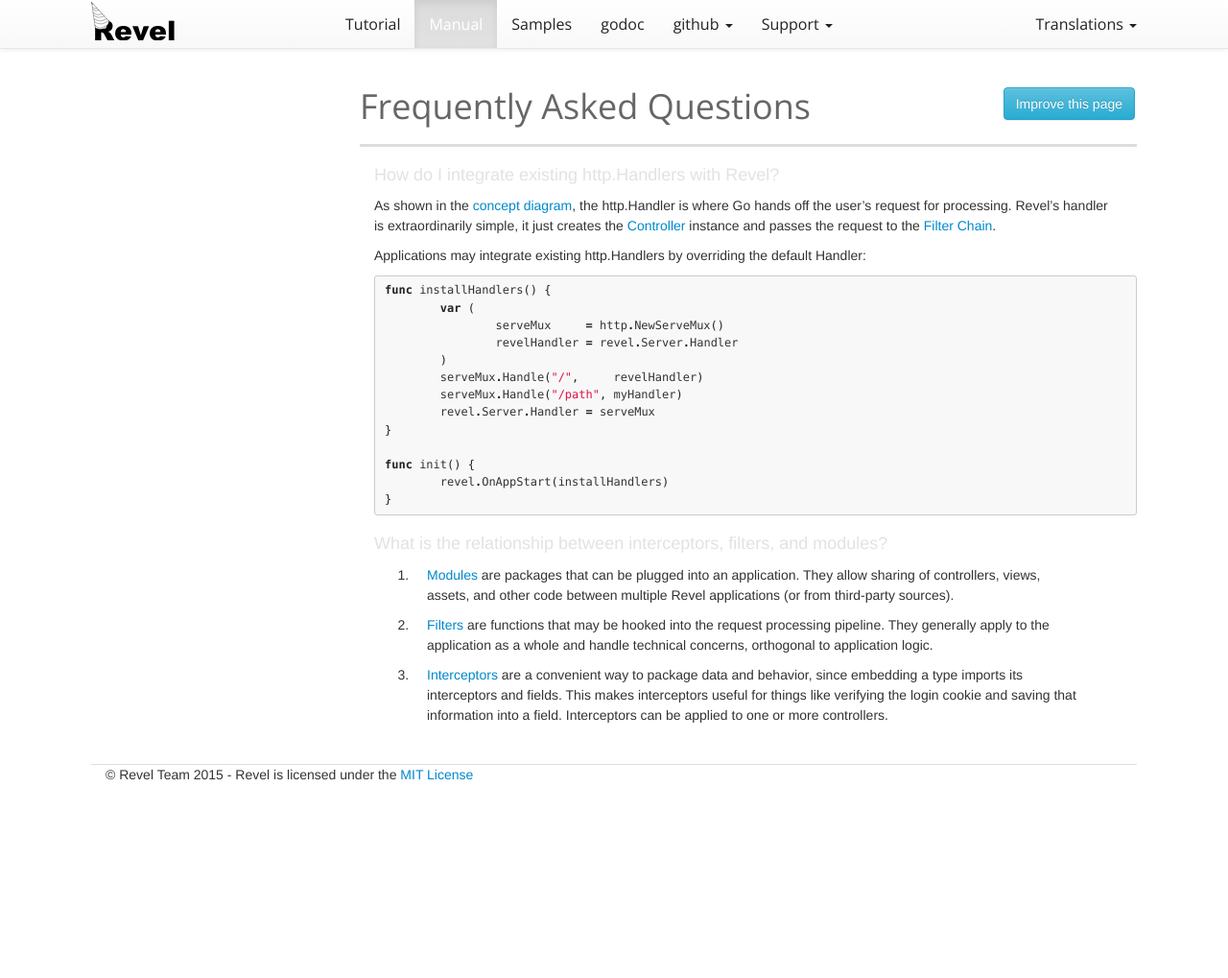
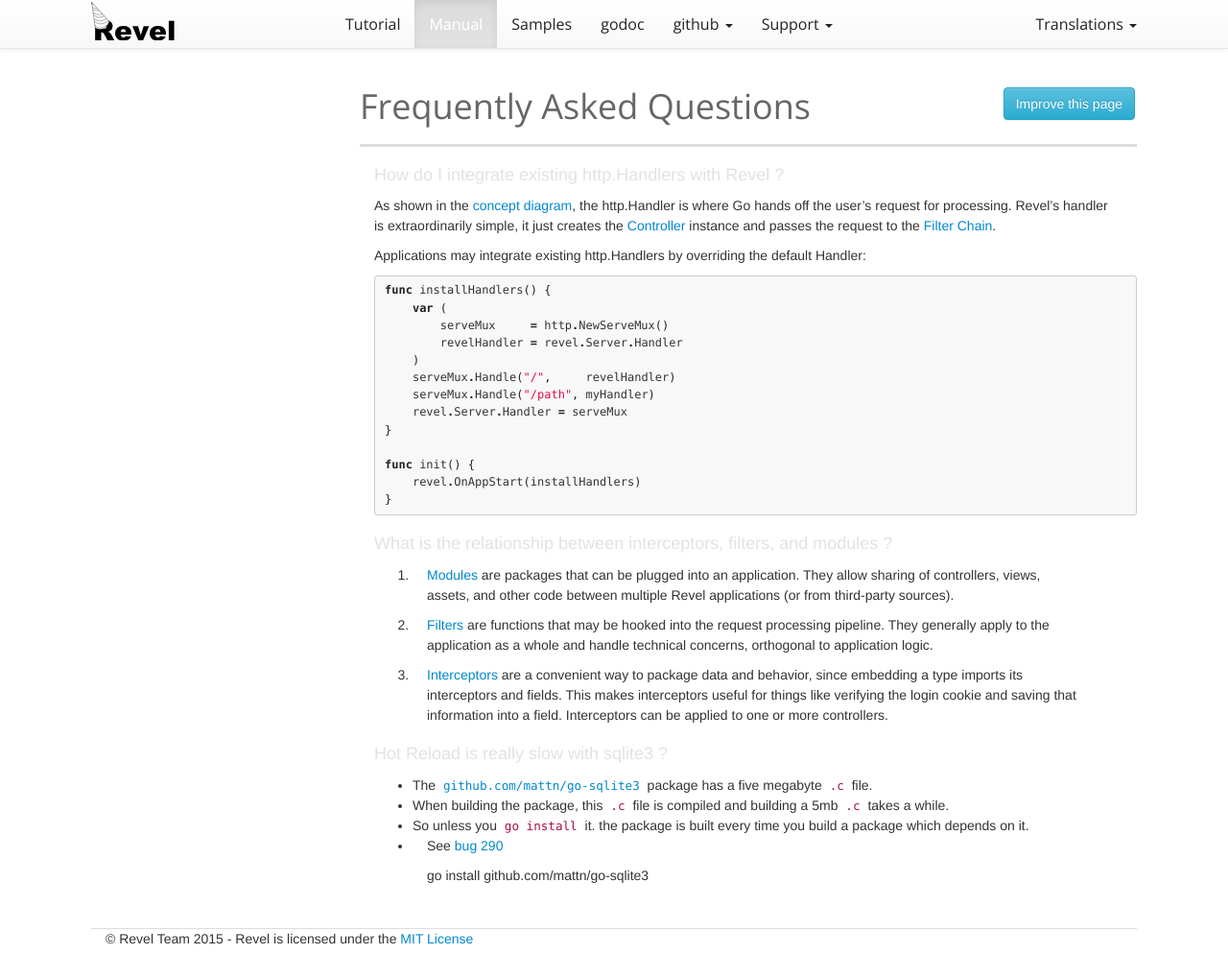
Before and after one commit to revel/revel.github.io, a Jekyll site: the page built from manual/faq.md, in a window 1280 px wide. Shown: the whole page at 96% size. Built offline with Jekyll 4.4.1, drawn with Linux system fonts in a browser that asks for light colours; nearby versions of some CDN libraries; before the commit the page ends 900 px from its top, so only the background shows below that.

Commit message:
add links to godoc and issues

```diff
--- a/manual/faq.md
+++ b/manual/faq.md
@@ -2,7 +2,7 @@
 title: Frequently Asked Questions
 layout: manual
 ---
-#### How do I integrate existing http.Handlers with Revel?
+#### How do I integrate existing http.Handlers with Revel ?
 
 As shown in the [concept diagram](concepts.html), the http.Handler is where Go
 hands off the user's request for processing.  Revel's handler is extraordinarily
@@ -13,22 +13,22 @@ Applications may integrate existing http.Handlers by overriding the default Hand
 
 {% highlight go %}
 func installHandlers() {
-	var (
-		serveMux     = http.NewServeMux()
-		revelHandler = revel.Server.Handler
-	)
-	serveMux.Handle("/",     revelHandler)
-	serveMux.Handle("/path", myHandler)
-	revel.Server.Handler = serveMux
+    var (
+        serveMux     = http.NewServeMux()
+        revelHandler = revel.Server.Handler
+    )
+    serveMux.Handle("/",     revelHandler)
+    serveMux.Handle("/path", myHandler)
+    revel.Server.Handler = serveMux
 }
 
 func init() {
-	revel.OnAppStart(installHandlers)
+    revel.OnAppStart(installHandlers)
 }
 {% endhighlight %}
 
 
-#### What is the relationship between interceptors, filters, and modules?
+#### What is the relationship between interceptors, filters, and modules ?
 
 1. [Modules](modules.html) are packages that can be plugged into an application. They allow
 sharing of controllers, views, assets, and other code between multiple Revel
@@ -42,3 +42,14 @@ technical concerns, orthogonal to application logic.
 embedding a type imports its interceptors and fields.  This makes interceptors
 useful for things like verifying the login cookie and saving that information
 into a field.  Interceptors can be applied to one or more controllers.
+
+#### Hot Reload is really slow with sqlite3 ?
+
+- The [`github.com/mattn/go-sqlite3`](https://github.com/mattn/go-sqlite3) package has a five megabyte `.c` file.
+- When building the package, this `.c` file is compiled and building a 5mb `.c` takes a while.
+- So unless you `go install` it. the package is built every time you build a package which depends on it.
+- See [bug 290](https://github.com/revel/revel/issues/290)
+
+{% raw %}
+    go install github.com/mattn/go-sqlite3
+{% endraw %}
```
Also changed, not shown: manual/cache.md (+4 -0 lines), manual/controllers.md (+2 -1 lines), manual/sessionflash.md (+4 -3 lines), manual/templates.md (+2 -1 lines).
